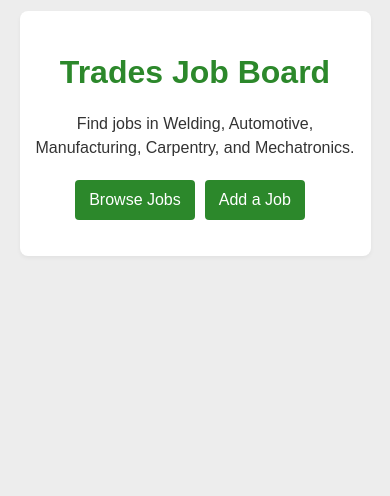
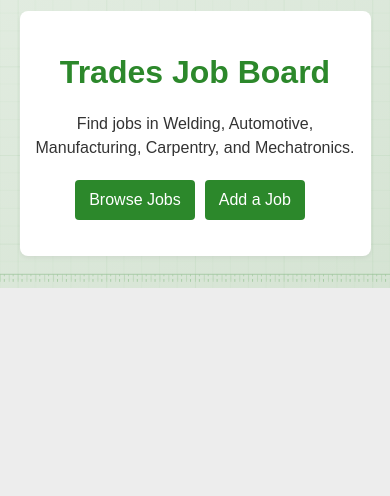
Before and after one commit to The-Arctic-Winter-7/grc-trades-board, a Node server app: page / in a window 390 px wide. Shown: the part 111-607 px from the top of the page. Run offline with Node 20, Linux system fonts and the light colour scheme.

Commit message:
feat: added a background for the full website

```diff
--- a/public/styles/style.css
+++ b/public/styles/style.css
@@ -23,6 +23,18 @@ body {
     margin: 0;
     color: #333;
     background-color: var(--background-color);
+    background-image: url('/images/page-bg.svg');
+    background-repeat: no-repeat;
+    background-position: center;
+    background-size: cover;
+    background-attachment: fixed;
+}
+
+/* Fixed backgrounds can glitch on phones, so let it scroll there */
+@media screen and (max-width: 768px) {
+    body {
+        background-attachment: scroll;
+    }
 }
 
 h1 {
```
Also changed, not shown: public/images/page-bg.svg (added).
